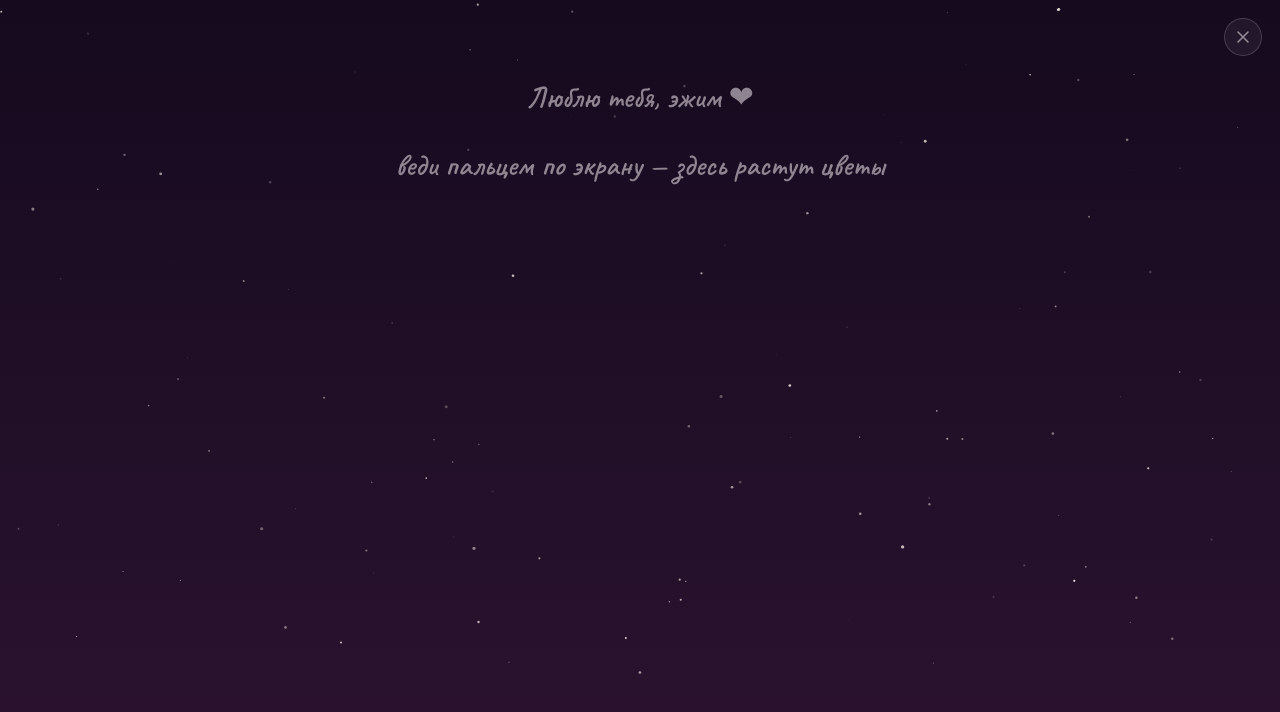
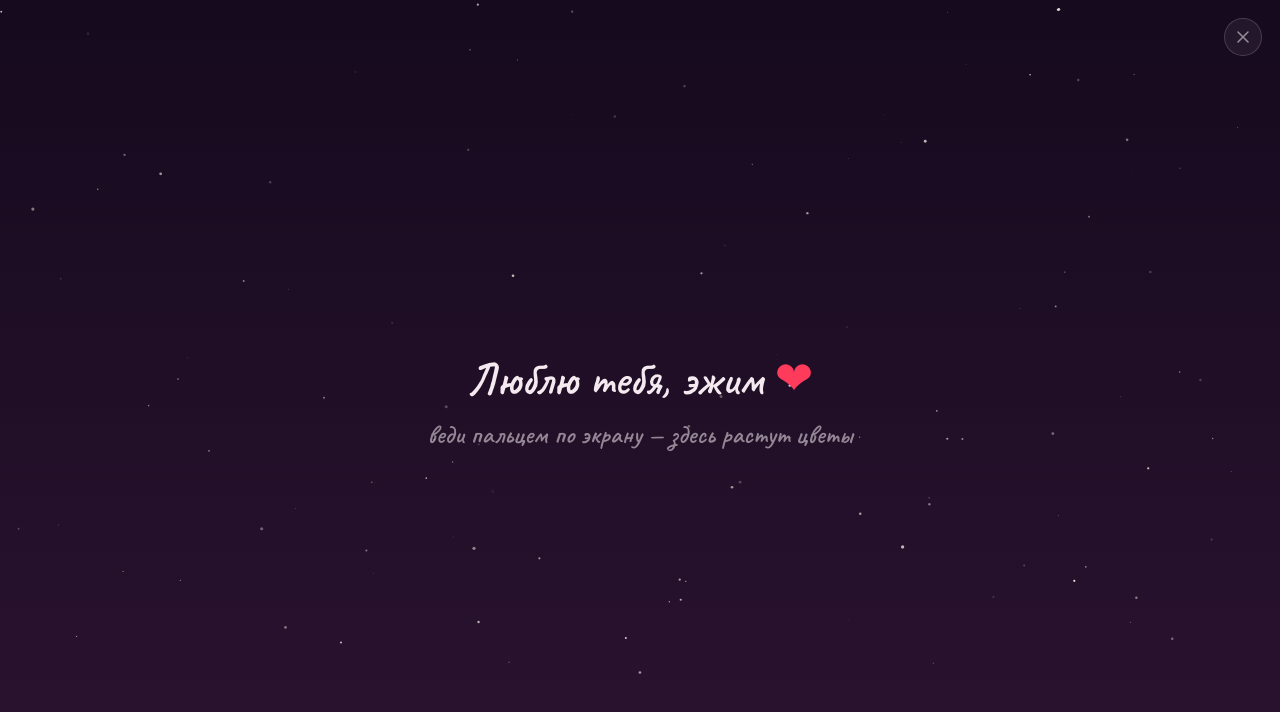
Before and after one commit to Foji-visi/flawer, a plain HTML site: page index.html in a window 1280 px wide. Drawn offline with Linux system fonts and the light colour scheme.

Commit message:
Update style.css

```diff
--- a/style.css
+++ b/style.css
@@ -35,18 +35,35 @@ canvas{
 
 .hint{
   position: fixed;
-  top: 6%;
+  top: 50%;
   left: 50%;
-  transform: translateX(-50%);
+  transform: translate(-50%, -50%);
   z-index: 3;
-  font-family: 'Caveat', cursive;
-  font-weight: 600;
-  font-size: clamp(20px, 5.4vw, 30px);
-  color: var(--ink-dim);
   text-align: center;
   padding: 0 24px;
   pointer-events: none;
   transition: opacity 1.1s ease;
+}
+
+.hint-love{
+  margin: 0 0 10px;
+  font-family: 'Caveat', cursive;
+  font-weight: 600;
+  font-size: clamp(30px, 8vw, 46px);
+  color: var(--ink);
+  letter-spacing: 0.2px;
+}
+
+.heart{
+  color: #ff3b5c;
+}
+
+.hint-sub{
+  margin: 0;
+  font-family: 'Caveat', cursive;
+  font-weight: 600;
+  font-size: clamp(18px, 4.6vw, 26px);
+  color: var(--ink-dim);
   letter-spacing: 0.2px;
 }
 
```
